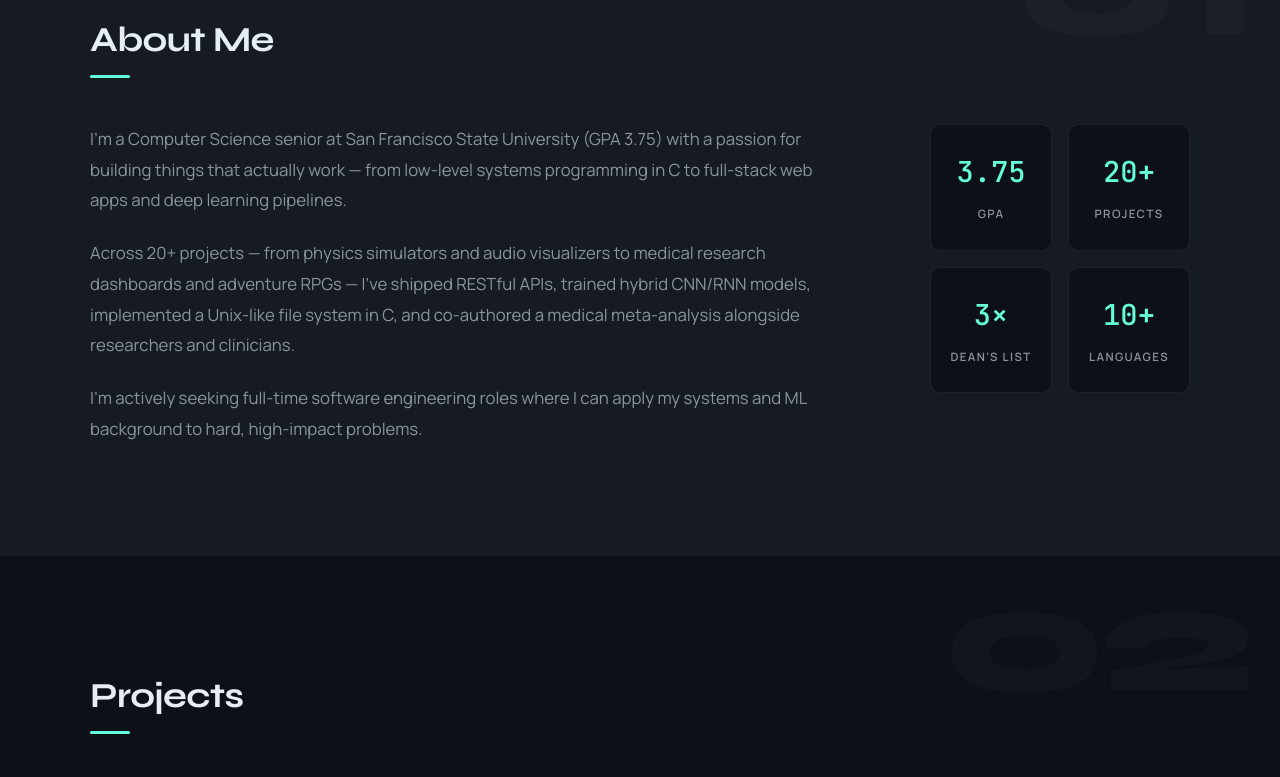
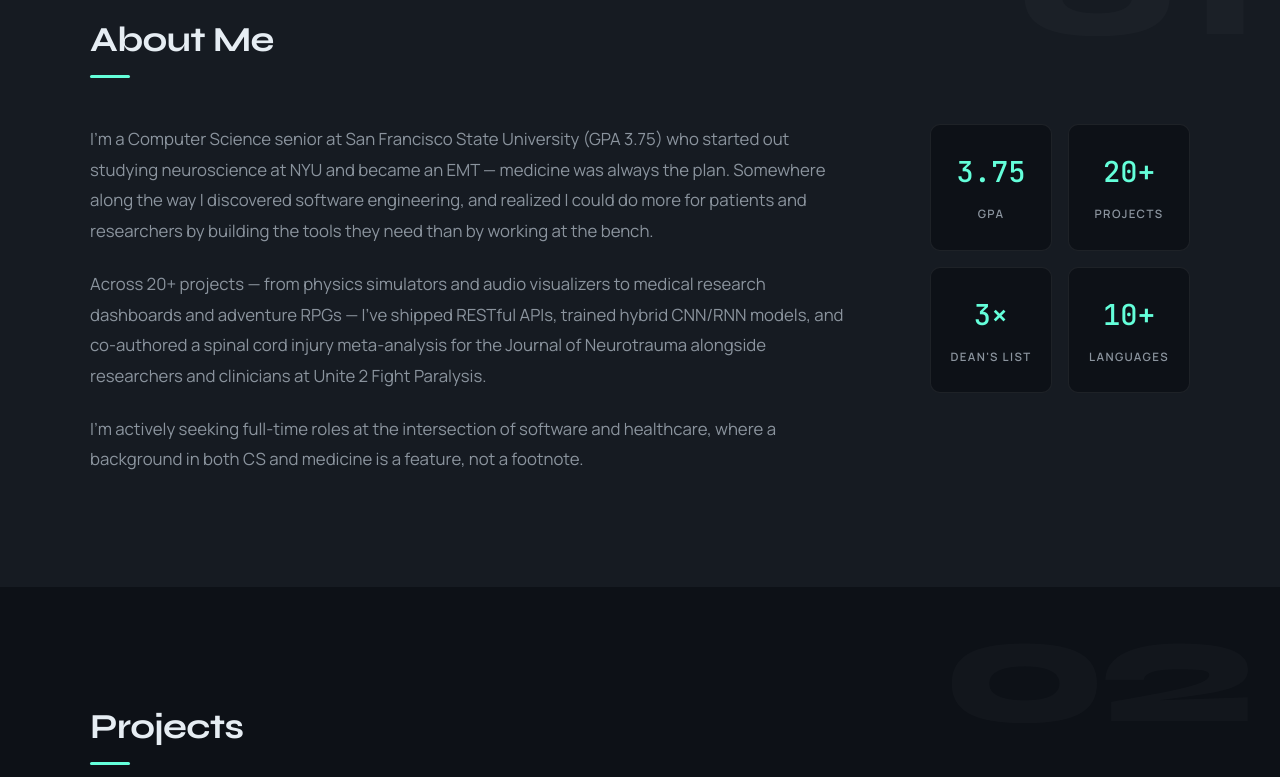
Before and after one commit to sfbarr/sfbarr.github.io, a plain HTML site: page index.html in a window 1280 px wide. Shown: the part 900-1677 px from the top of the page. Drawn offline with Linux system fonts and the light colour scheme.

Commit message:
Add neuroscience/EMT background to About section

```diff
--- a/index.html
+++ b/index.html
@@ -50,9 +50,9 @@
       <h2 class="section-title">About Me</h2>
       <div class="about-layout">
         <div class="about-text">
-          <p>I'm a Computer Science senior at San Francisco State University (GPA 3.75) with a passion for building things that actually work — from low-level systems programming in C to full-stack web apps and deep learning pipelines.</p>
-          <p>Across 20+ projects — from physics simulators and audio visualizers to medical research dashboards and adventure RPGs — I've shipped RESTful APIs, trained hybrid CNN/RNN models, implemented a Unix-like file system in C, and co-authored a medical meta-analysis alongside researchers and clinicians.</p>
-          <p>I'm actively seeking full-time software engineering roles where I can apply my systems and ML background to hard, high-impact problems.</p>
+          <p>I'm a Computer Science senior at San Francisco State University (GPA 3.75) who started out studying neuroscience at NYU and became an EMT — medicine was always the plan. Somewhere along the way I discovered software engineering, and realized I could do more for patients and researchers by building the tools they need than by working at the bench.</p>
+          <p>Across 20+ projects — from physics simulators and audio visualizers to medical research dashboards and adventure RPGs — I've shipped RESTful APIs, trained hybrid CNN/RNN models, and co-authored a spinal cord injury meta-analysis for the Journal of Neurotrauma alongside researchers and clinicians at Unite 2 Fight Paralysis.</p>
+          <p>I'm actively seeking full-time roles at the intersection of software and healthcare, where a background in both CS and medicine is a feature, not a footnote.</p>
         </div>
         <div class="about-stats">
           <div class="stat-box">
```
